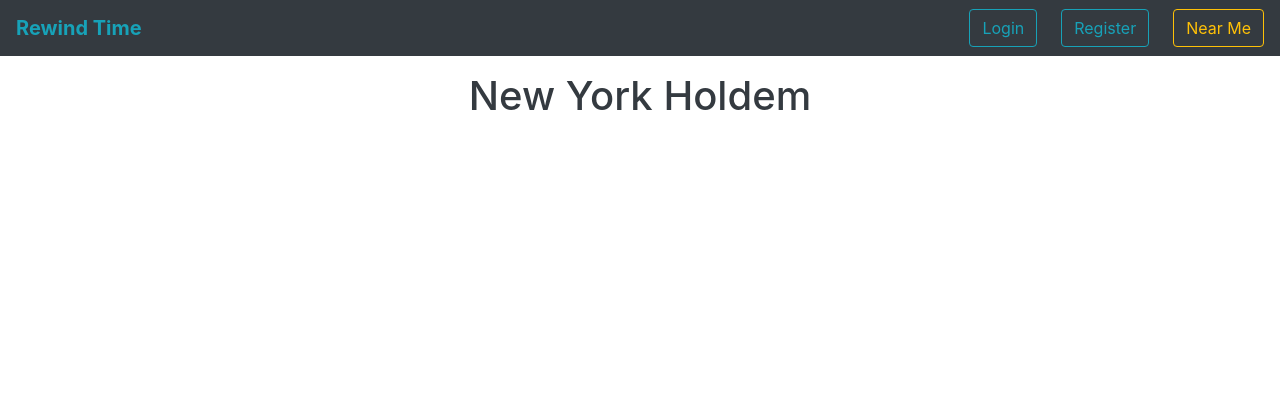
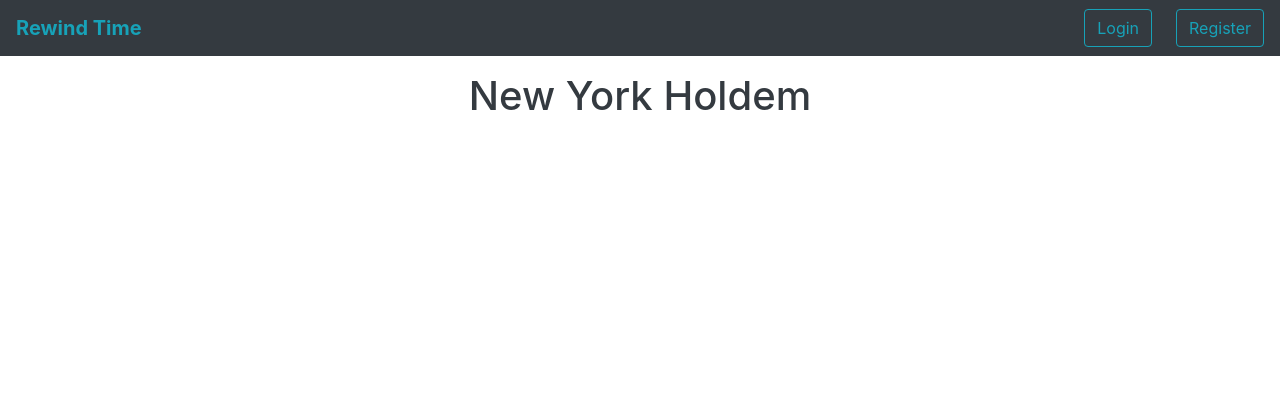
Before and after one commit to bnidevs/dah_its_rewind_time, a Flask app: page / in a window 1280 px wide. Shown: the top 420 px of the page. Run offline with Flask 2, Linux system fonts and the light colour scheme; some libraries are stand-ins or nearby versions.

Commit message:
unnecessart button removed

```diff
--- a/templates/templateLog.html
+++ b/templates/templateLog.html
@@ -3,12 +3,6 @@
 {% extends "template.html" %}
 {% block login %}
 <div class="navbar-collapse collapse d-flex flex-row-reverse" id="navbarSupportedContent">
-  <div>
-    <!-- NEAR ME -->
-  <form class="form-inline my-2 my-lg-0" action="/local">
-    <input class="btn btn-outline-warning ml-4" type="submit" name="submit" value = "Near Me">
-  </form>
-  </div>
 {% if not logged_in %}
     <form id="navbarSupportedContent" class="form-inline ml-3 my-2 my-lg-0" action="/authenticate" method="POST">
            <a class="btn btn-outline-info ml-2" href="/register">Register</a>
```
